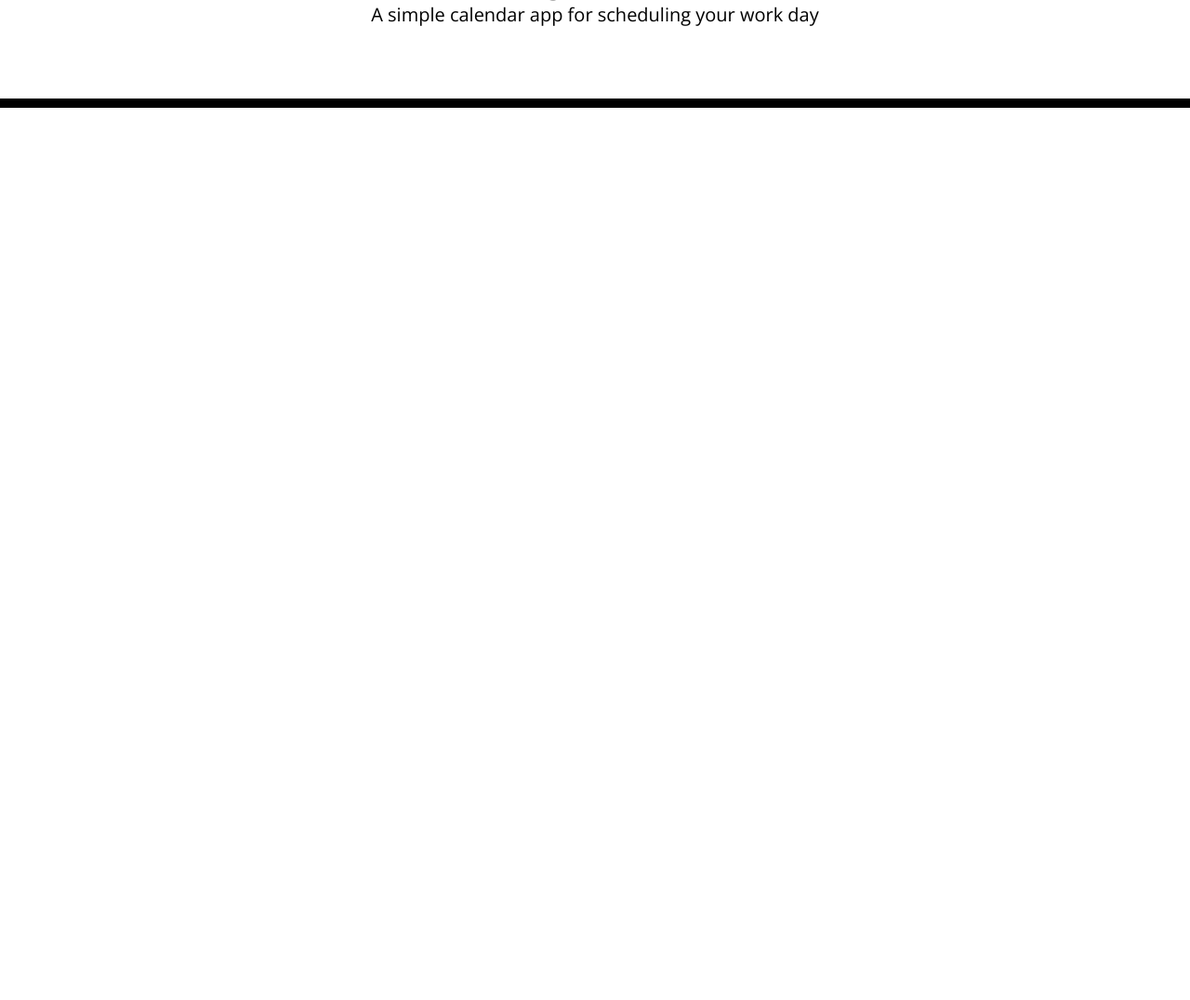
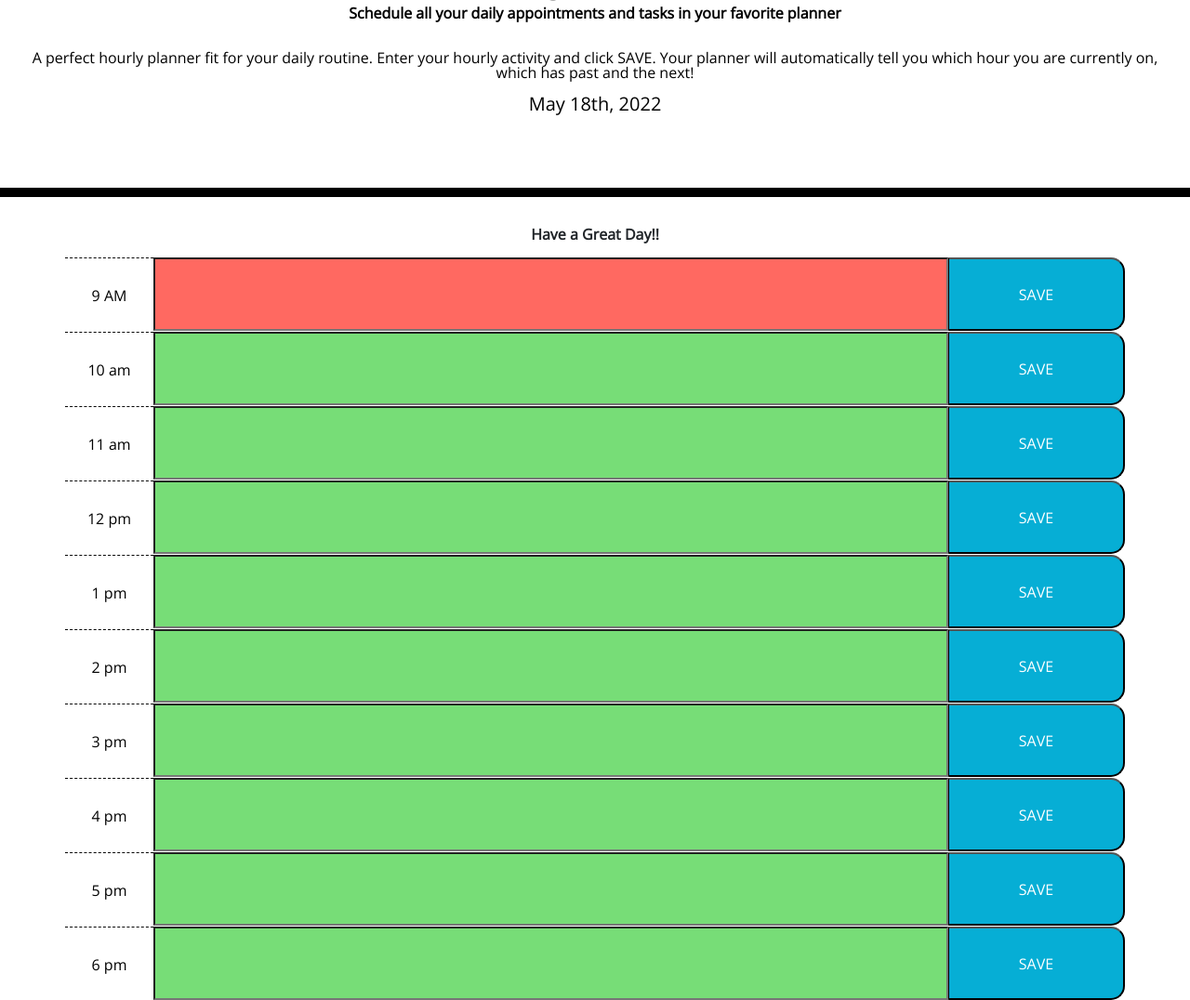
Before and after one commit to aali9/Work-Day-Scheduler, a plain HTML site: page index.html in a window 1280 px wide. Shown: the part 152-1228 px from the top of the page at 93% size. Before the commit the page ends 800 px from the top, so only its background shows below. Drawn offline with nearby package versions, Linux system fonts and the light colour scheme; files that its build step writes are made by us from their sources.

Commit message:
finalised html

```diff
--- a/assets/style.css
+++ b/assets/style.css
@@ -1,3 +1,4 @@
+*
 body {
     font-family: 'Open Sans', sans-serif;
     font-size: 16px;
--- a/index.html
+++ b/index.html
@@ -18,21 +18,135 @@
       href="https://fonts.googleapis.com/css?family=Open+Sans&display=swap"
       rel="stylesheet"
     />
-    <link rel="stylesheet" href="style.css" />
-    <title>Work Day Scheduler</title>
+    <link rel="stylesheet" href="./assets/style.css" />
+    <script
+    type="text/javascript"
+    src="https://cdnjs.cloudflare.com/ajax/libs/moment.js/2.27.0/moment.min.js"
+  ></script>
+  <script src="https://cdnjs.cloudflare.com/ajax/libs/jquery/3.2.1/jquery.min.js"></script>
+
+    <title>My Perfect Work Day Scheduler</title>
   </head>
 
   <body>
     <header class="jumbotron">
       <h1 class="display-3">Work Day Scheduler</h1>
-      <p class="lead">A simple calendar app for scheduling your work day</p>
-      <p id="currentDay" class="lead"></p>
+      <p  class="fave"><strong>Schedule all your daily appointments and tasks in your favorite planner</strong></p>
+      <br>
+      <p class ="fave"> A perfect hourly planner fit for your daily routine. Enter your hourly activity and click SAVE. Your planner will automatically tell you which hour you are currently on, which has past and the next!</p>
+      <p id = "currentDay" class="lead">
+      </p>
+
     </header>
-    <div class="container">
+
       <!-- Timeblocks go here -->
-    </div>
 
-    <script src="https://cdnjs.cloudflare.com/ajax/libs/jquery/3.2.1/jquery.min.js"></script>
-    <script src="https://cdnjs.cloudflare.com/ajax/libs/moment.js/2.24.0/moment.min.js"></script>
+      <div class="time-block"><strong>Have a Great Day!!</strong></div>
+      <br>
+     <div class = "container">
+
+        <div class="time-block">
+
+          <!-- 9am block -->
+              <div id="9am" class="row time-block">
+              <div class="col-md-1 hour">
+                    9 AM
+              </div>
+              <input id ="myText" class="col-md-9 description"/>
+              <button class="saveBtn col">SAVE</button>
+            </div>
+
+            <!-- 10am block -->
+            <div id="10am" class="row time-block">
+              <div class="col-md-1 hour">
+                  10 am
+              </div>
+              <input id ="myText" class="col-md-9 description"/>
+              <button class="saveBtn col">SAVE</button>
+            </div>
+            </div>
+            <!-- 11am block -->
+            <div id="11am" class="row time-block">
+              <div class="col-md-1 hour">
+                  11 am
+              </div>
+              <input id ="myText" class="col-md-9 description"/>
+              <button class="saveBtn col">SAVE</button>
+            </div>
+            </div>
+            <div class = "container">
+        <!-- 12pm block -->
+        <div id="12pm" class="row time-block">
+          <div class="col-md-1 hour">
+              12 pm
+            </div>
+          <input id ="myText" class="col-md-9 description"/>
+          <button class="saveBtn col">SAVE</button>
+        </div>
+      </div>
+      </div>
+      <div class = "container">
+         <!-- 1pm block -->
+         <div id="1pm" class="row time-block">
+          <div class="col-md-1 hour">
+              1 pm
+          </div>
+          <input id ="myText" class="col-md-9 description"/>
+          <button class="saveBtn col">SAVE</button>
+        </div>
+        </div>
+        <div class = "container">
+          <!-- 2pm block -->
+          <div id="2pm" class="row time-block">
+            <div class="col-md-1 hour">
+                2 pm
+            </div>
+            <input id ="myText" class="col-md-9 description"/>
+            <button class="saveBtn col">SAVE</button>
+          </div>
+          </div>
+          <div class = "container">
+          <!-- 3pm block -->
+          <div id="3pm" class="row time-block">
+            <div class="col-md-1 hour">
+                3 pm
+            </div>
+            <input id ="myText" class="col-md-9 description"/>
+            <button class="saveBtn col">SAVE</button>
+          </div>
+          </div>
+          <div class = "container">
+            <!-- 4pm block -->
+            <div id="4pm" class="row time-block">
+              <div class="col-md-1 hour">
+                  4 pm
+              </div>
+              <input id ="myText" class="col-md-9 description"/>
+              <button class="saveBtn col">SAVE</button>
+          </div>
+            </div>
+            <div class = "container">
+             <!-- 5pm block -->
+             <div id="5pm" class="row time-block">
+              <div class="col-md-1 hour">
+                  5 pm
+              </div>
+              <input id ="myText" class="col-md-9 description"/>
+              <button class="saveBtn col">SAVE</button>
+          </div>
+            </div>
+            <div class = "container">
+           <!-- 6pm block -->
+           <div id="6pm" class="row time-block">
+            <div class="col-md-1 hour">
+                6 pm
+            </div>
+            <input id ="myText" class="col-md-9 description"/>
+            <button class="saveBtn col">SAVE</button>
+          </div>
+          </div>
+        </div>
+
+    <script src="./assets/script.js"></script>
   </body>
 </html>
```
